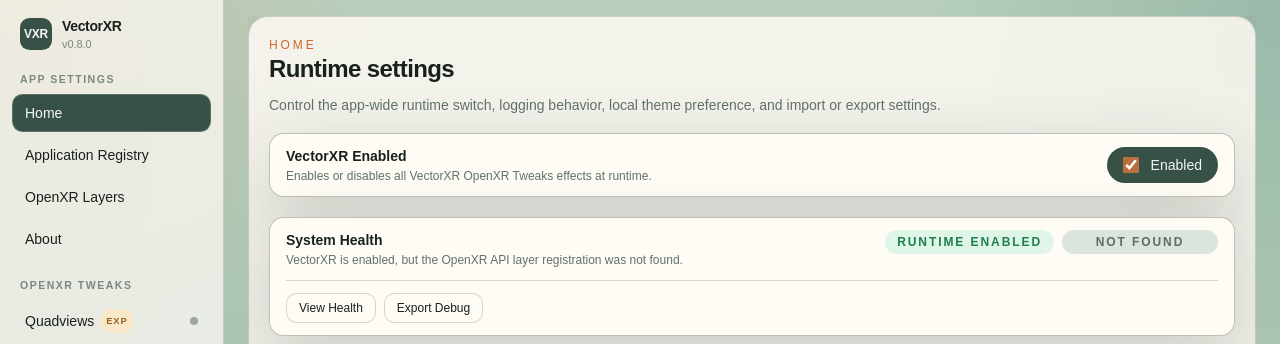
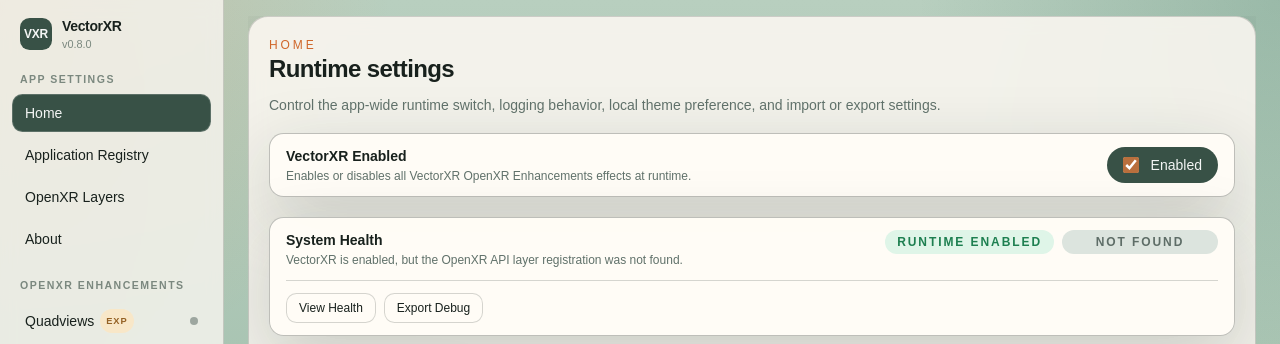
Before and after one commit to DienerTech/vectorxr, a Vue app in the folder app/: page / in a window 1280 px wide. Shown: the top 344 px of the page. Built offline with nearby package versions, Linux system fonts and the light colour scheme.

Commit message:
improve verbiage

```diff
--- a/app/src/components/SidebarNav.vue
+++ b/app/src/components/SidebarNav.vue
@@ -58,7 +58,7 @@ function moduleDotClass(tab: { status: string }): string {
       </button>
     </div>
 
-    <p class="side-nav-group-label mt-5 px-2">OpenXR Tweaks</p>
+    <p class="side-nav-group-label mt-5 px-2">OpenXR Enhancements </p>
     <div class="mt-1.5 grid gap-1">
       <button
         v-for="tab in moduleTabs"
--- a/app/src/components/tabs/CoreTab.vue
+++ b/app/src/components/tabs/CoreTab.vue
@@ -59,18 +59,18 @@ const vectorXrLayerStatusClass = computed(() => {
 
 const vectorXrLayerStatusDescription = computed(() => {
   if (props.openXrLayersLoading) {
-    return "Checking the registered VectorXR OpenXR API layer.";
+    return "Checking the registered VectorXR API layer.";
   }
 
   if (!vectorXrLayer.value) {
-    return "VectorXR's OpenXR API layer registration was not found. OpenXR Tweaks will not apply until the layer is registered and enabled.";
+    return "VectorXR's API layer registration was not found. Enhancements will not apply until the layer is registered and enabled.";
   }
 
   if (vectorXrLayer.value.enabled) {
-    return "The VectorXR OpenXR API layer is enabled, so enabled OpenXR Tweaks can apply at runtime.";
+    return "The VectorXR API layer is enabled, so Enhancements can apply at runtime.";
   }
 
-  return "The VectorXR OpenXR API layer is disabled. None of the VectorXR OpenXR Tweaks will apply, regardless of suite or tweak enabled state.";
+  return "The VectorXR API layer is disabled. None of the Enhancements will apply, regardless of suite or tweak enabled state.";
 });
 
 const runtimeStatusClass = computed(() => props.config.core.enabled ? "chip-success" : "chip-warning");
@@ -115,7 +115,7 @@ const systemHealthDescription = computed(() => {
         <div>
           <p class="text-sm font-semibold">VectorXR Enabled</p>
           <p class="mt-0.5 text-xs text-muted">
-            Enables or disables all VectorXR OpenXR Tweaks effects at runtime.
+            Enables or disables all VectorXR OpenXR Enhancements  effects at runtime.
           </p>
         </div>
         <label
--- a/app/src/components/tabs/OpenXrLayersTab.vue
+++ b/app/src/components/tabs/OpenXrLayersTab.vue
@@ -505,7 +505,7 @@ function signatureGuidance(layer: OpenXrLayerEntry): string {
                       <span
                         v-if="layer.isVectorXr && !layer.enabled"
                         class="mr-2 cursor-default rounded-full px-2.5 py-1 text-xs font-semibold uppercase tracking-[0.14em] chip-warning"
-                        title="VectorXR's OpenXR layer is disabled. OpenXR tweaks will not apply even if the suite or individual tweaks are enabled."
+                        title="VectorXR's OpenXR layer is disabled. OpenXR Enhancements  will not apply even if the suite or individual tweaks are enabled."
                       >
                         Tweaks inactive
                       </span>
--- a/app/src/lib/health.ts
+++ b/app/src/lib/health.ts
@@ -126,7 +126,7 @@ export function buildHealthSummary(input: BuildHealthSummaryInput): HealthSummar
     : overall === 'attention'
       ? 'VectorXR can run, but one or more diagnostics may need review.'
       : overall === 'inactive'
-        ? 'VectorXR is not currently ready to apply OpenXR tweaks.'
+        ? 'VectorXR is not currently ready to apply OpenXR Enhancements .'
         : 'VectorXR is still collecting system status.'
 
   return {
--- a/app/src/lib/patchNotes.ts
+++ b/app/src/lib/patchNotes.ts
@@ -55,7 +55,7 @@ export const patchNotes: PatchNoteEntry[] = [
       'Added layer enable/disable controls, adjacent move up/down ordering, and details for manifest paths, DLL paths, and Windows signature status.',
       'Added VectorXR and Quad-Views-Foveated guidance so Pivot users can see when layer ordering may break quadviews compatibility.',
       'Added on-demand elevation for machine-wide OpenXR layer changes instead of requiring VectorXR to always run as administrator.',
-      'Added a read-only Home status for the VectorXR OpenXR layer so users can tell whether OpenXR tweaks can apply at runtime.',
+      'Added a read-only Home status for the VectorXR OpenXR layer so users can tell whether OpenXR Enhancements  can apply at runtime.',
     ],
   },
   {
```
Also changed, not shown: 1 other file (tests, documents, lock files or other folders).
